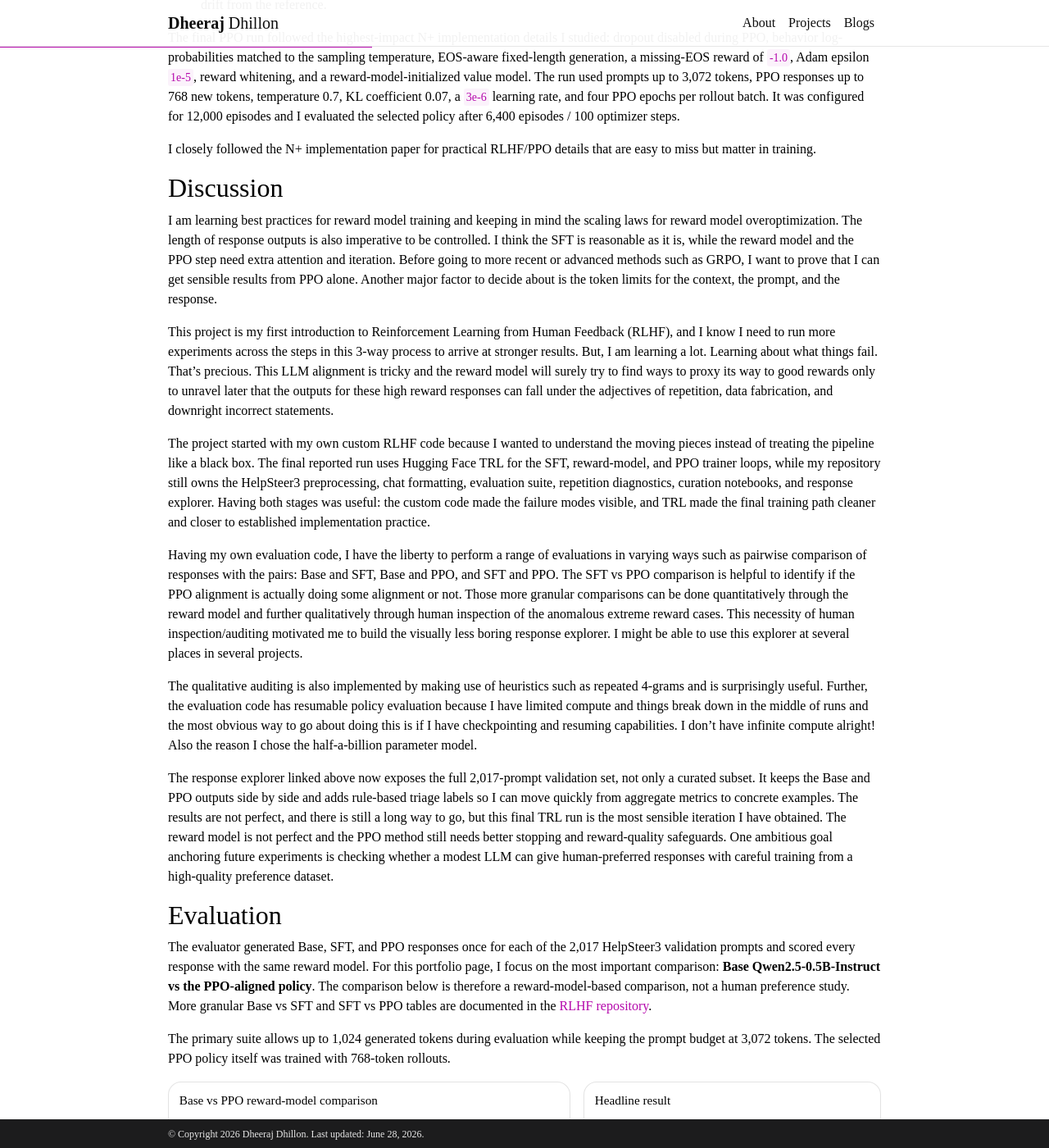
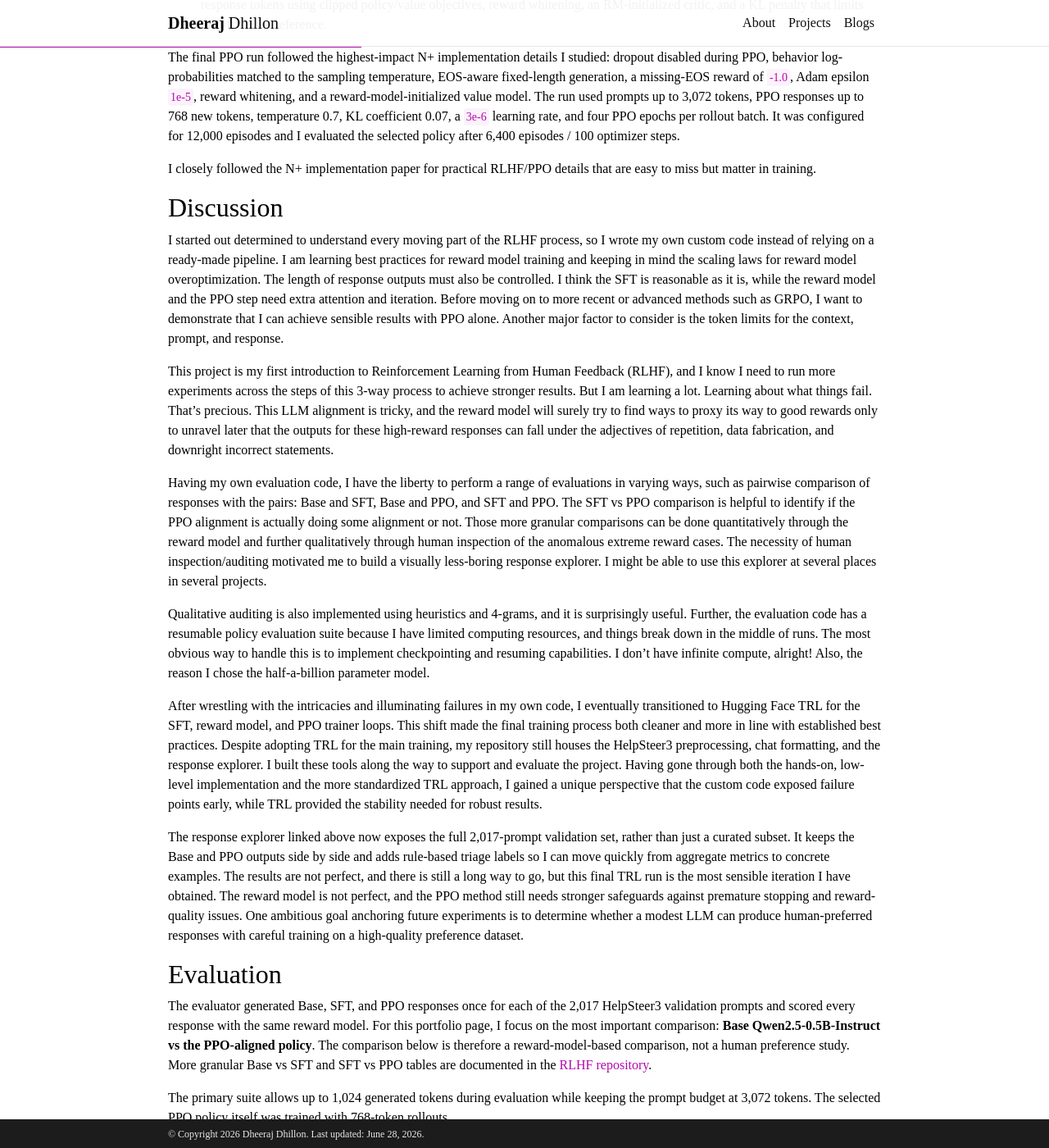
Before and after one commit to djdhillxn/djdhillxn.github.io, a Jekyll site: the page built from _projects/rlhf.md, in a window 1280 px wide and 1400 px high, scrolled down 906 px. Shown: the whole window at 82% size. Built offline with Jekyll 4.4.1, drawn with Linux system fonts in a browser that asks for light colours; comment, search, counter and statistics services are not loaded; a style sheet for code colours, icons or effects is not loaded; some of the changed text lies outside the part shown.

Commit message:
updated rlhf project writeup

```diff
--- a/_projects/rlhf.md
+++ b/_projects/rlhf.md
@@ -10,14 +10,15 @@
 <link rel="stylesheet" href="{{ '/assets/css/rlhf/project.css' | relative_url }}">
 
 The goal is to use preference data from [NVIDIA HelpSteer3](https://huggingface.co/datasets/nvidia/HelpSteer3)
-to align the [Qwen2.5-0.5B-Instruct](https://huggingface.co/Qwen/Qwen2.5-0.5B-Instruct) LLM toward responses that a human would prefer over boring or mechanistic bags of words. The 3-step process is covered by first doing supervised fine-tuning (SFT) using the preferred responses in the training dataset. Then I train a reward model using HelpSteer3 prompt-response pairs, where one response is preferred over the other. The reward model learns to assign a higher score to the preferred response and a lower score to the rejected response. Finally, I use that reward model to train the LLM policy toward preferred responses using reinforcement learning methods such as PPO, with a frozen SFT reference policy, KL control, and value estimates for the token-level optimization.
+to align the [Qwen2.5-0.5B-Instruct](https://huggingface.co/Qwen/Qwen2.5-0.5B-Instruct) LLM toward responses that a human would prefer over boring or mechanistic bags of words. The 3-step process begins with supervised fine-tuning (SFT) using the preferred responses in the training dataset. Then I train a reward model using HelpSteer3 prompt-response pairs, where one response is preferred over the other. The reward model learns to assign a higher score to the preferred response and a lower score to the rejected response. Finally, I use that reward model to train the LLM policy toward preferred responses using reinforcement learning methods such as PPO, with a frozen SFT reference policy, KL control, and value estimates for the token-level optimization.
+
 <!-- The PPO step is discussed in detail below. -->
 
-I learned that making PPO training run stably is only one part of LLM alignment; the quality of the preference data, reward model, stopping behavior, and evaluation protocol can matter just as much as the optimizer. This project gave me a working system in which those interactions are visible and measurable, along with a concrete foundation for better-controlled alignment experiments. I am continuing to iterate on the pipeline to achieve better results and learn best practices empirically.
+I learned that making PPO training run stably is only one part of LLM alignment; the quality of the preference data, the reward model, the stopping behavior, and the evaluation protocol can matter just as much as the optimizer. This project gave me a working system in which those interactions are visible and measurable, along with a concrete foundation for better-controlled alignment experiments. I am continuing to iterate on the pipeline to achieve better results and learn best practices empirically.
 
-After training I used the fine-tuned aligned model to produce responses to validation prompts and evaluate its performance with the trained reward model.
+After training, I used the fine-tuned, aligned model to generate responses to validation prompts and evaluate its performance using the trained reward model. For human evaluation, I built a response explorer app to visualize the base model output and the aligned model output side-by-side.
 **[Open the full interactive Base vs PPO response explorer]({{ '/projects/rlhf-comparison/' | relative_url }})**.
-The RLHF pipeline is implemented at my [RLHF repository](https://github.com/djdhillxn/rlhf) along with more documentation about experiments, evaluation, and analyzing the responses.
+The RLHF pipeline is implemented in my [RLHF repository](https://github.com/djdhillxn/rlhf), along with more documentation on experiments, evaluation, and response analysis.
 
 <!-- The implementation covers supervised fine-tuning, pairwise reward modeling, KL-controlled token-level PPO.  -->
 
@@ -35,20 +36,17 @@
 
 ## Discussion
 
-I am learning best practices for reward model training and keeping in mind the scaling laws for reward model overoptimization. The length of response outputs is also imperative to be controlled. I think the SFT is reasonable as it is, while the reward model and the PPO step need extra attention and iteration. Before going to more recent or advanced methods such as GRPO, I want to prove that I can get sensible results from PPO alone. Another major factor to decide about is the token limits for the context, the prompt, and the response.
+I started out determined to understand every moving part of the RLHF process, so I wrote my own custom code instead of relying on a ready-made pipeline. I am learning best practices for reward model training and keeping in mind the scaling laws for reward model overoptimization. The length of response outputs must also be controlled. I think the SFT is reasonable as it is, while the reward model and the PPO step need extra attention and iteration. Before moving on to more recent or advanced methods such as GRPO, I want to demonstrate that I can achieve sensible results with PPO alone. Another major factor to consider is the token limits for the context, prompt, and response.
 
-<!-- , configurations, experiment history, generated responses, and audit tooling are available in the [TRPO/RLHF repository] -->
+This project is my first introduction to Reinforcement Learning from Human Feedback (RLHF), and I know I need to run more experiments across the steps of this 3-way process to achieve stronger results. But I am learning a lot. Learning about what things fail. That's precious. This LLM alignment is tricky, and the reward model will surely try to find ways to proxy its way to good rewards only to unravel later that the outputs for these high-reward responses can fall under the adjectives of repetition, data fabrication, and downright incorrect statements.
 
-<!-- I also want to test explicit stopping and repetition objectives, length-aware PPO curricula, stronger reward models,  -->
-This project is my first introduction to Reinforcement Learning from Human Feedback (RLHF), and I know I need to run more experiments across the steps in this 3-way process to arrive at stronger results. But, I am learning a lot. Learning about what things fail. That's precious. This LLM alignment is tricky and the reward model will surely try to find ways to proxy its way to good rewards only to unravel later that the outputs for these high reward responses can fall under the adjectives of repetition, data fabrication, and downright incorrect statements.
+Having my own evaluation code, I have the liberty to perform a range of evaluations in varying ways, such as pairwise comparison of responses with the pairs: Base and SFT, Base and PPO, and SFT and PPO. The SFT vs PPO comparison is helpful to identify if the PPO alignment is actually doing some alignment or not. Those more granular comparisons can be done quantitatively through the reward model and further qualitatively through human inspection of the anomalous extreme reward cases. The necessity of human inspection/auditing motivated me to build a visually less-boring response explorer. I might be able to use this explorer at several places in several projects.
 
-The project started with my own custom RLHF code because I wanted to understand the moving pieces instead of treating the pipeline like a black box. The final reported run uses Hugging Face TRL for the SFT, reward-model, and PPO trainer loops, while my repository still owns the HelpSteer3 preprocessing, chat formatting, evaluation suite, repetition diagnostics, curation notebooks, and response explorer. Having both stages was useful: the custom code made the failure modes visible, and TRL made the final training path cleaner and closer to established implementation practice.
+Qualitative auditing is also implemented using heuristics and 4-grams, and it is surprisingly useful. Further, the evaluation code has a resumable policy evaluation suite because I have limited computing resources, and things break down in the middle of runs. The most obvious way to handle this is to implement checkpointing and resuming capabilities. I don't have infinite compute, alright! Also, the reason I chose the half-a-billion parameter model.
 
-Having my own evaluation code, I have the liberty to perform a range of evaluations in varying ways such as pairwise comparison of responses with the pairs: Base and SFT, Base and PPO, and SFT and PPO. The SFT vs PPO comparison is helpful to identify if the PPO alignment is actually doing some alignment or not. Those more granular comparisons can be done quantitatively through the reward model and further qualitatively through human inspection of the anomalous extreme reward cases. This necessity of human inspection/auditing motivated me to build the visually less boring response explorer. I might be able to use this explorer at several places in several projects.
+After wrestling with the intricacies and illuminating failures in my own code, I eventually transitioned to Hugging Face TRL for the SFT, reward model, and PPO trainer loops. This shift made the final training process both cleaner and more in line with established best practices. Despite adopting TRL for the main training, my repository still houses the HelpSteer3 preprocessing, chat formatting, and the response explorer. I built these tools along the way to support and evaluate the project. Having gone through both the hands-on, low-level implementation and the more standardized TRL approach, I gained a unique perspective that the custom code exposed failure points early, while TRL provided the stability needed for robust results.
 
-The qualitative auditing is also implemented by making use of heuristics such as repeated 4-grams and is surprisingly useful. Further, the evaluation code has resumable policy evaluation because I have limited compute and things break down in the middle of runs and the most obvious way to go about doing this is if I have checkpointing and resuming capabilities. I don't have infinite compute alright! Also the reason I chose the half-a-billion parameter model.
-
-The response explorer linked above now exposes the full 2,017-prompt validation set, not only a curated subset. It keeps the Base and PPO outputs side by side and adds rule-based triage labels so I can move quickly from aggregate metrics to concrete examples. The results are not perfect, and there is still a long way to go, but this final TRL run is the most sensible iteration I have obtained. The reward model is not perfect and the PPO method still needs better stopping and reward-quality safeguards. One ambitious goal anchoring future experiments is checking whether a modest LLM can give human-preferred responses with careful training from a high-quality preference dataset.
+The response explorer linked above now exposes the full 2,017-prompt validation set, rather than just a curated subset. It keeps the Base and PPO outputs side by side and adds rule-based triage labels so I can move quickly from aggregate metrics to concrete examples. The results are not perfect, and there is still a long way to go, but this final TRL run is the most sensible iteration I have obtained. The reward model is not perfect, and the PPO method still needs stronger safeguards against premature stopping and reward-quality issues. One ambitious goal anchoring future experiments is to determine whether a modest LLM can produce human-preferred responses with careful training on a high-quality preference dataset.
 
 ## Evaluation
 
```
